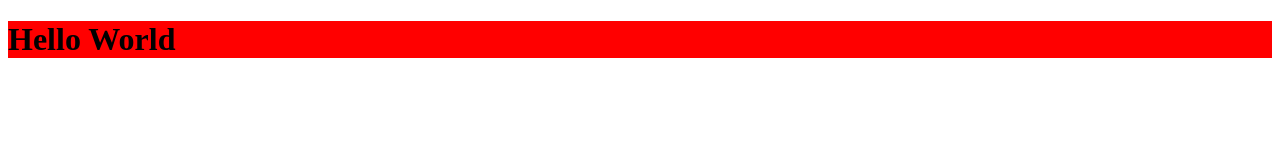
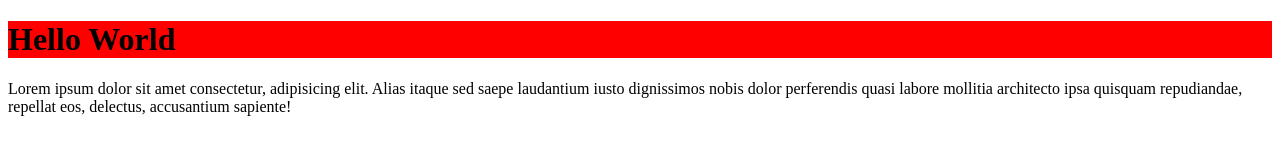
Before and after one commit to shayanisexaim/localrep, a plain HTML site: page index.html in a window 1280 px wide. Drawn offline with Linux system fonts and the light colour scheme.

Commit message:
Added a paragraph

```diff
--- a/index.html
+++ b/index.html
@@ -8,5 +8,6 @@
 </head>
 <body>
     <h1>Hello World</h1>
+    <p>Lorem ipsum dolor sit amet consectetur, adipisicing elit. Alias itaque sed saepe laudantium iusto dignissimos nobis dolor perferendis quasi labore mollitia architecto ipsa quisquam repudiandae, repellat eos, delectus, accusantium sapiente!</p>
 </body>
 </html>
```
